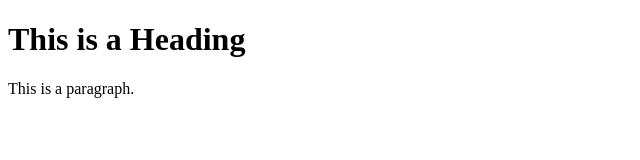
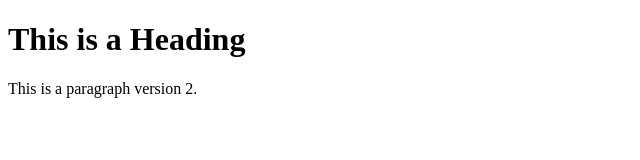
Before and after one commit to RichoMelbDs/learning_git, a plain HTML site: page index.html in a window 1280 px wide. Shown: the full height of the page, 0-640 px from the left. Drawn offline with Linux system fonts and the light colour scheme.

Commit message:
Update index.html

```diff
--- a/index.html
+++ b/index.html
@@ -5,6 +5,6 @@
 </head>
 <body>
 <h1>This is a Heading</h1>
-<p>This is a paragraph.</p>
+<p>This is a paragraph version 2.</p>
 </body>
 </html>
```
